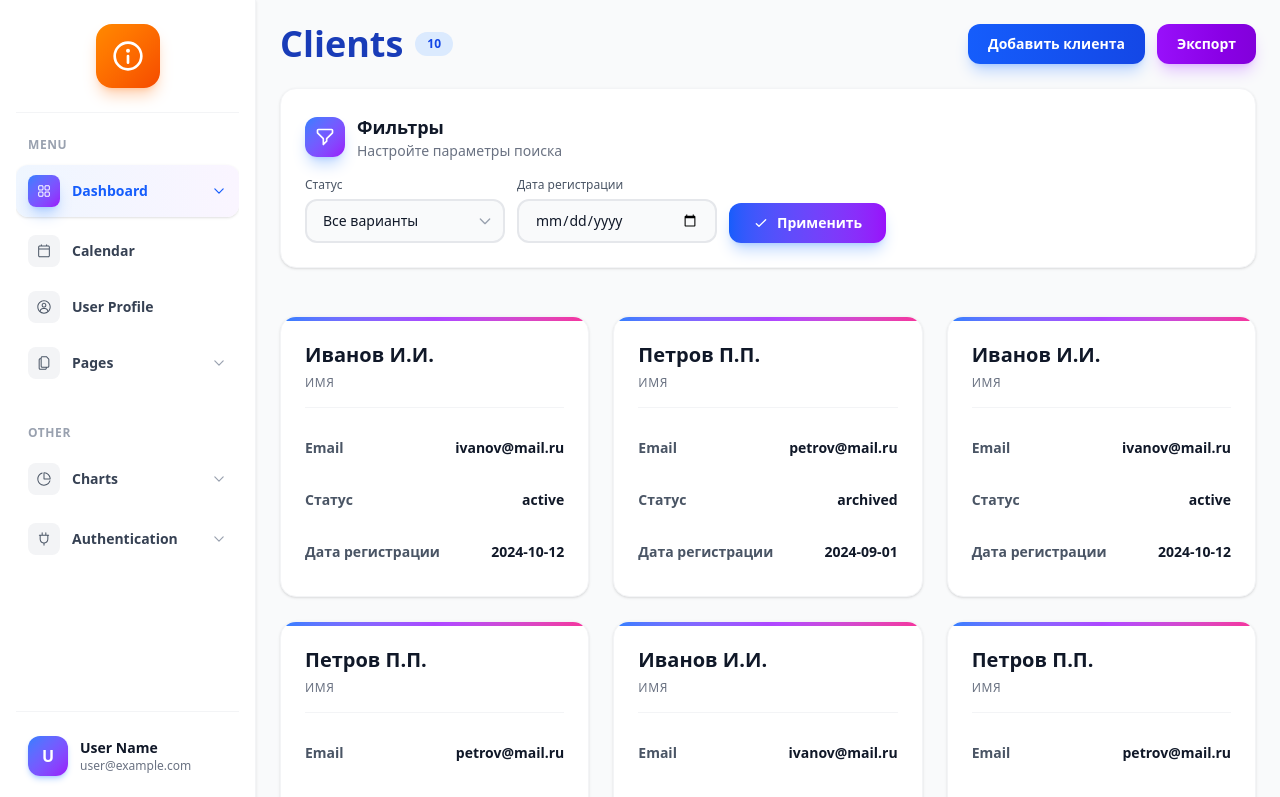
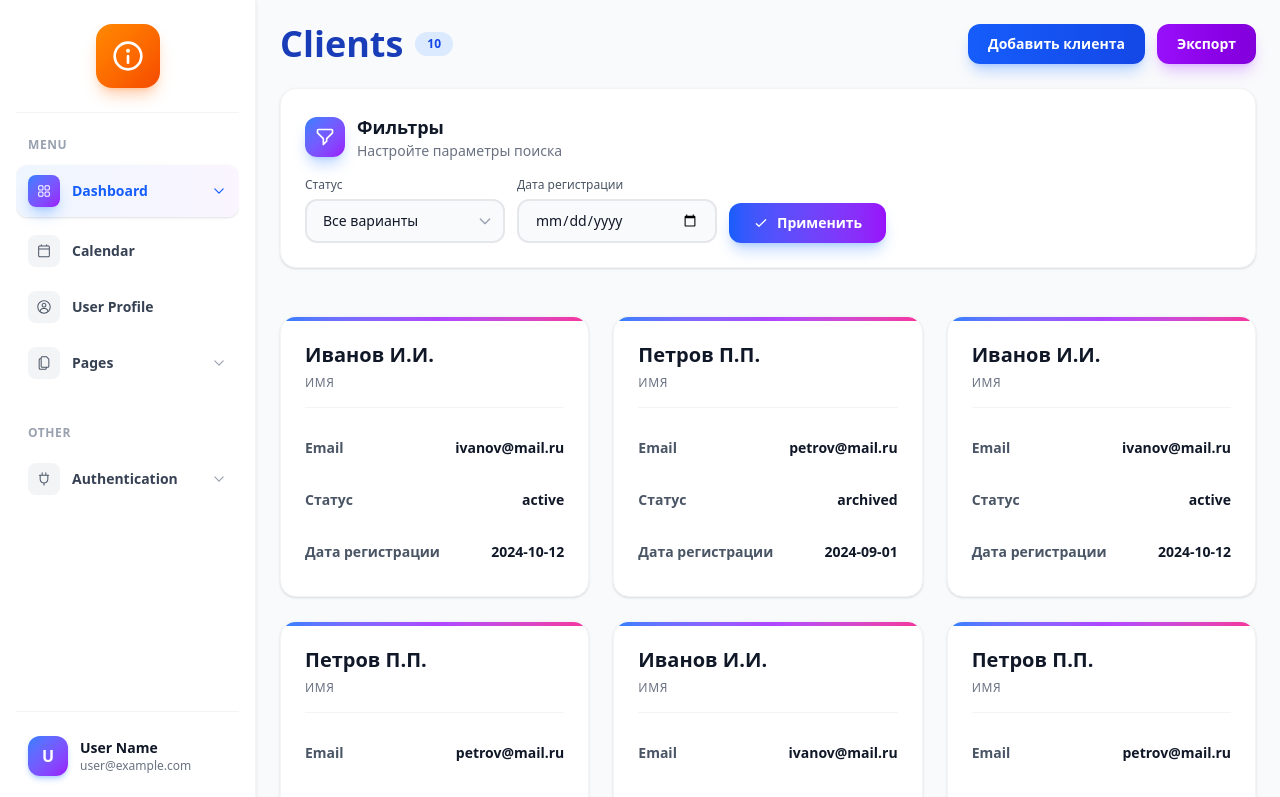
Before and after one commit to mestoevinal/textile-from-turkey, a React (Vite) app: page / in a window 1280 px wide. Shown: the top 797 px of the page. Built offline with nearby package versions, Linux system fonts and the light colour scheme.

Commit message:
commented pieChart

```diff
--- a/src/sidebar/sidebar.tsx
+++ b/src/sidebar/sidebar.tsx
@@ -43,14 +43,14 @@ const mockNavItems: SidebarMenuItem[] = [
 ];
 
 const mockOthersItems: SidebarMenuItem[] = [
-  {
-    icon: 'PieChart',
-    name: 'Charts',
-    subItems: [
-      { name: 'Line Chart', path: '/line-chart' },
-      { name: 'Bar Chart', path: '/bar-chart' },
-    ],
-  },
+  // {
+  //   icon: 'PieChart',
+  //   name: 'Charts',
+  //   subItems: [
+  //     { name: 'Line Chart', path: '/line-chart' },
+  //     { name: 'Bar Chart', path: '/bar-chart' },
+  //   ],
+  // },
   {
     icon: 'PlugIn',
     name: 'Authentication',
```
